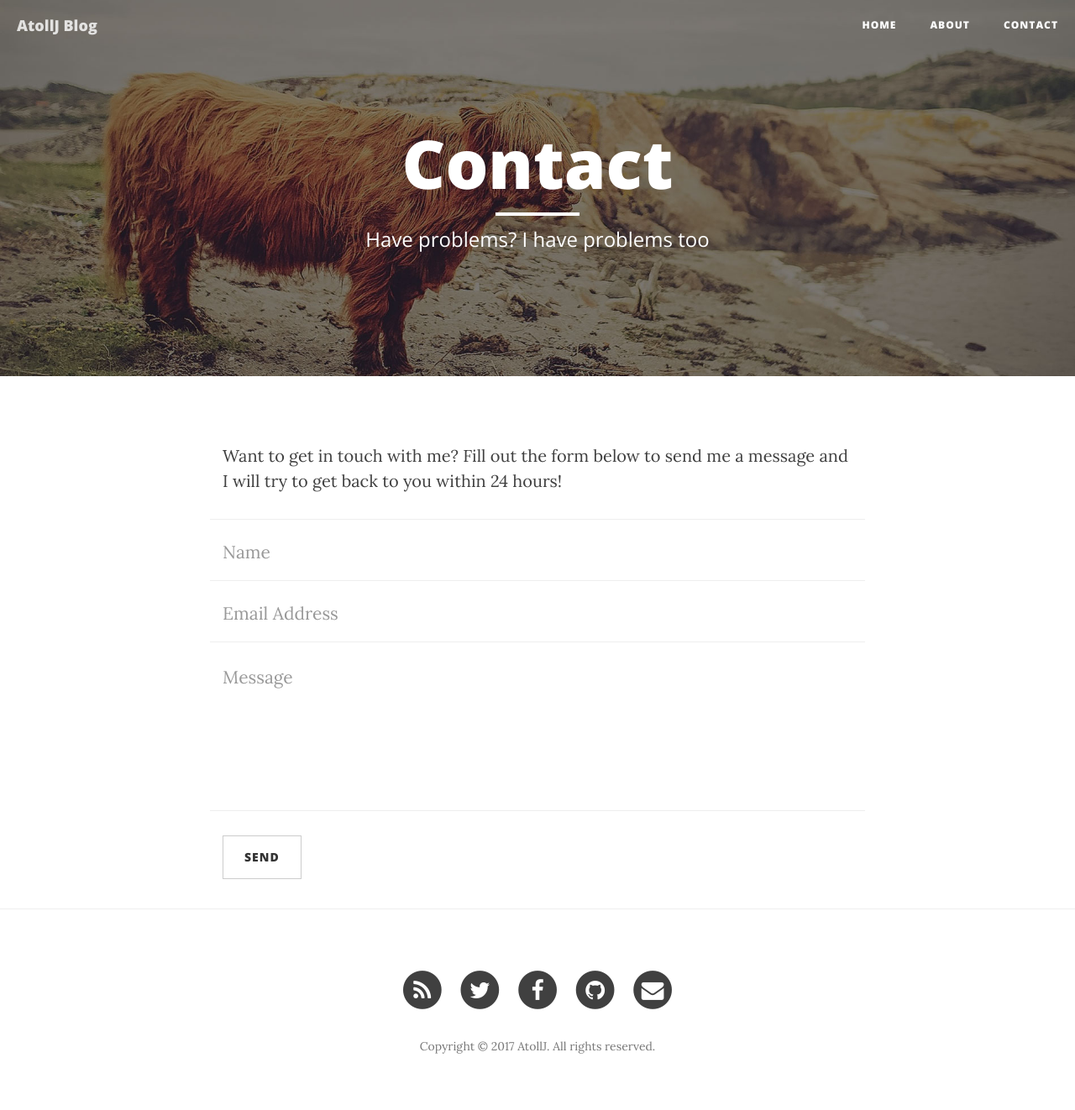
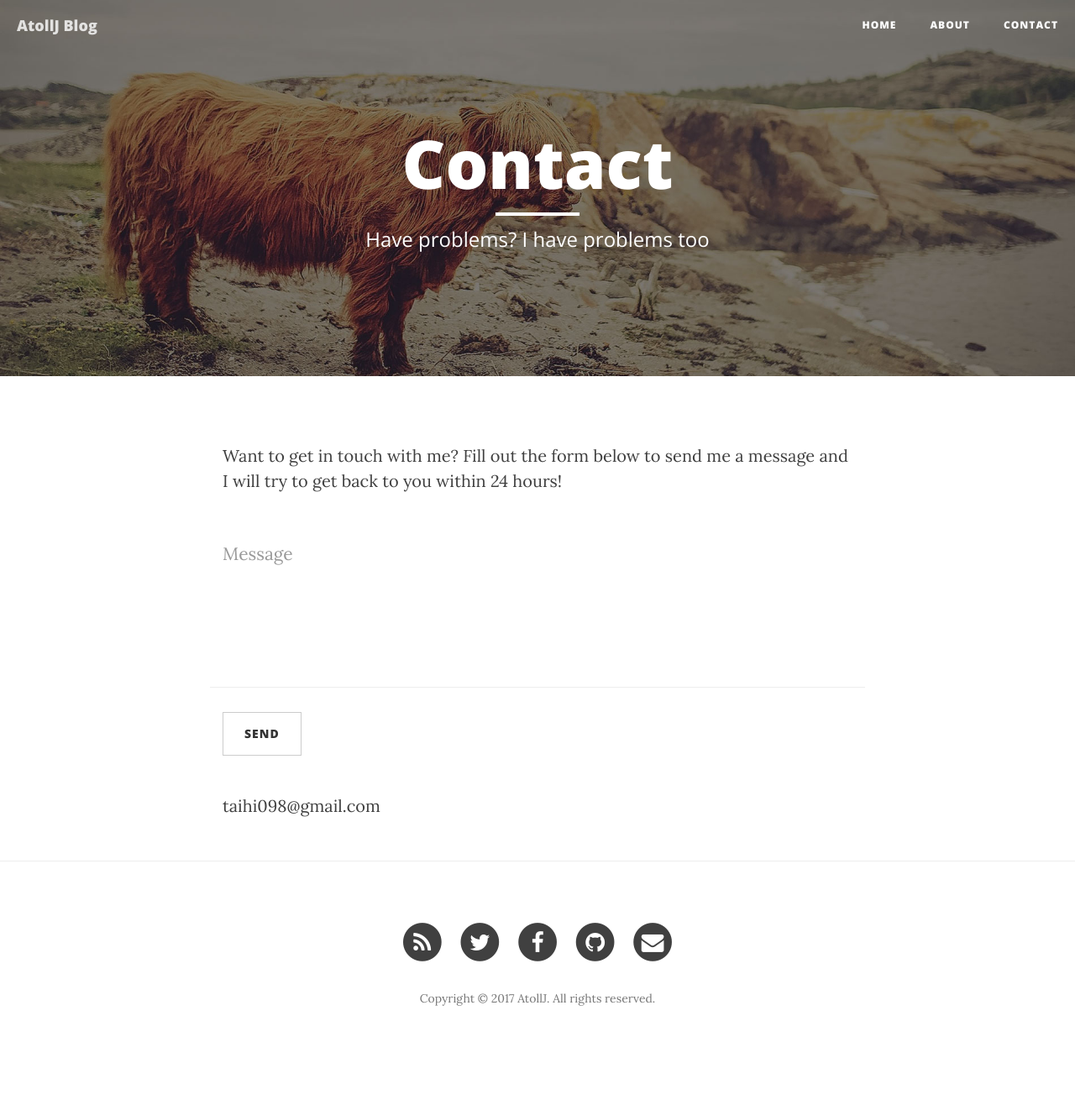
Before and after one commit to taihi098-zz/taihi098.github.io, a Jekyll site: the page built from contact.html, in a window 1280 px wide. Shown: the whole page at 84% size. Built offline with Jekyll 4.4.1, drawn with Linux system fonts in a browser that asks for light colours; nearby versions of some CDN libraries; after the commit the page ends 1265 px from its top, so only the background shows below that.

Commit message:
change contact

```diff
--- a/contact.html
+++ b/contact.html
@@ -9,7 +9,7 @@ header-img: "img/contact-bg.jpg"
 <!-- Contact Form - Enter your email address on line 19 of the mail/contact_me.php file to make this form work. -->
 <!-- WARNING: Some web hosts do not allow emails to be sent through forms to common mail hosts like Gmail or Yahoo. It's recommended that you use a private domain email address! -->
 <!-- NOTE: To use the contact form, your site must be on a live web host with PHP! The form will not work locally! -->
-<form name="sentMessage" id="contactForm" novalidate>
+<!-- <form name="sentMessage" id="contactForm" novalidate>
     <div class="row control-group">
         <div class="form-group col-xs-12 floating-label-form-group controls">
             <label>Name</label>
@@ -45,4 +45,5 @@ header-img: "img/contact-bg.jpg"
             <button type="submit" class="btn btn-default">Send</button>
         </div>
     </div>
-</form>
+<!-- </form> -->
+<p>taihi098@gmail.com</p>
```
